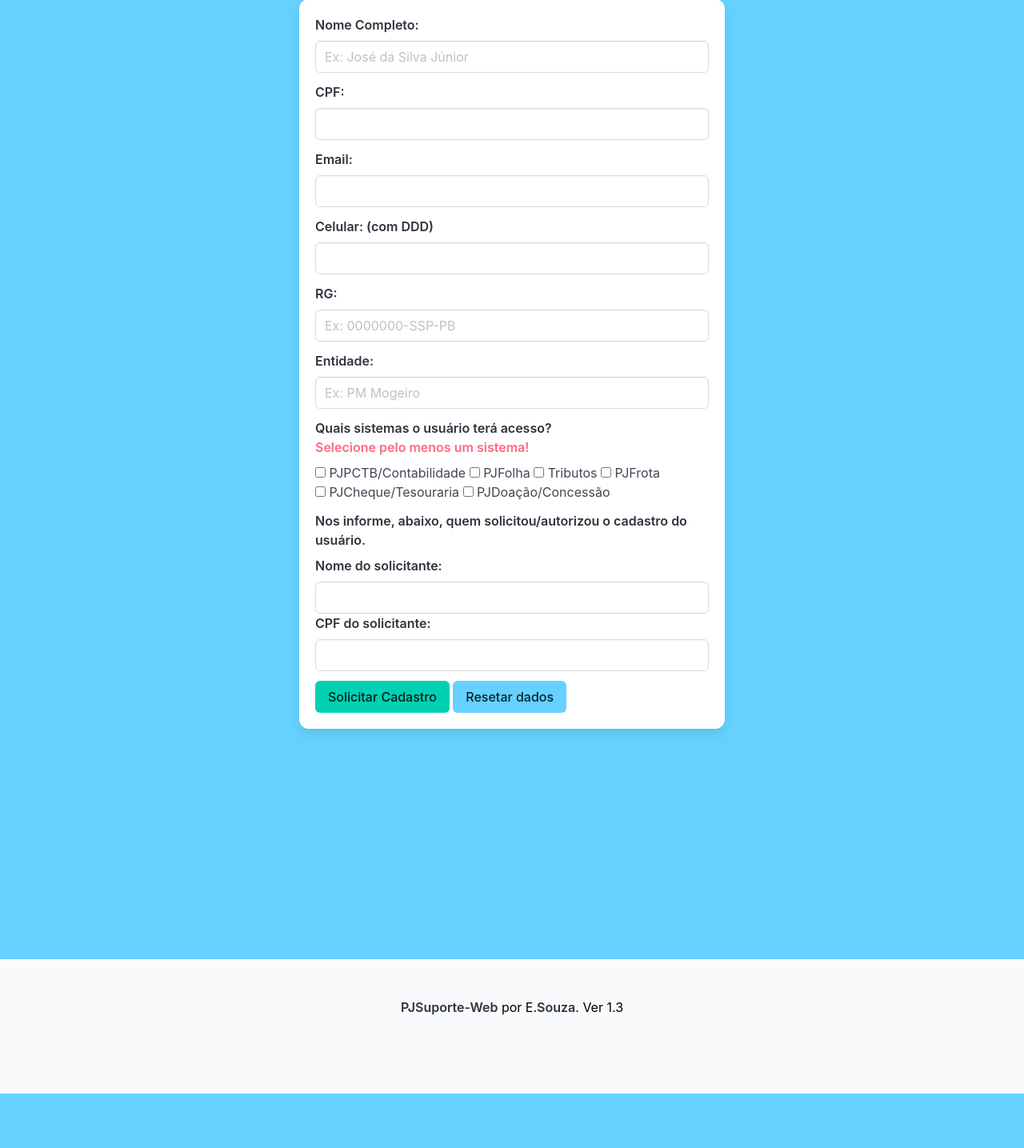
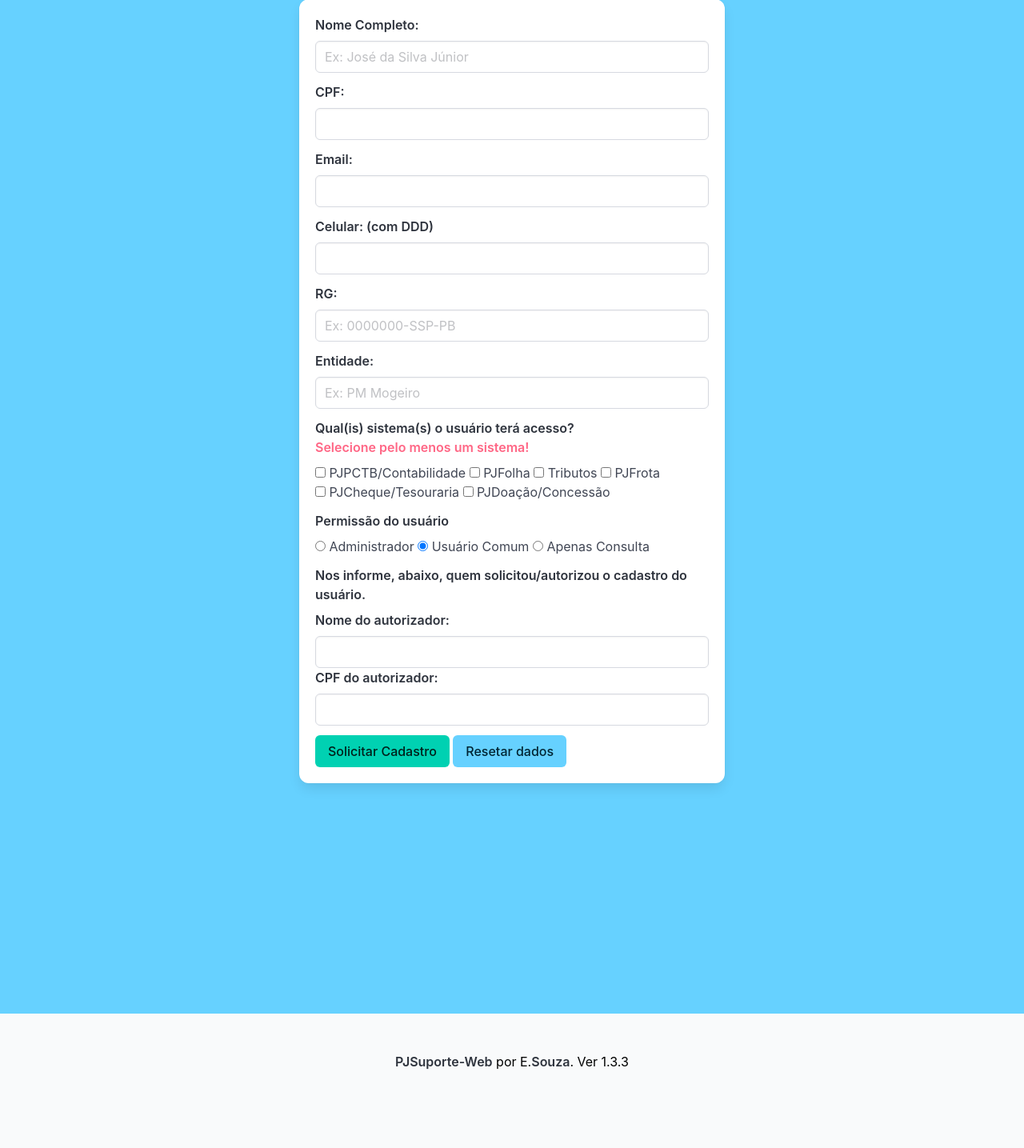
Before and after one commit to es99/pjsuporte, a Flask app: page /solicita_cadastro in a window 1280 px wide. Shown: the part 477-1912 px from the top of the page at 80% size. Before the commit the page ends 1844 px from the top, so only its background shows below. Run offline with Flask 2, Linux system fonts and the light colour scheme; some libraries are stand-ins or nearby versions.

Commit message:
alterado formulário de solicitacao de cadastro para permitir escolher a permissao do usuario

```diff
--- a/infopublic_usuarios/blueprints/main/main_views.py
+++ b/infopublic_usuarios/blueprints/main/main_views.py
@@ -84,11 +84,12 @@ def cadastro():
         cpf_solicitante = request.form['cpf_solicitante']
         senha_ts = request.form['senha_ts']
         senha_sistema = request.form['senha_sistema']
+        permissao = request.form['permissao']
         data_cadastro = data
         usuario = dict(cpf=cpf, nome=nome, email=email, tel=tel, nome_solicitante=nome_solicitante,
                         rg=rg, senha_ts=senha_ts, senha_sistema=senha_sistema, cpf_solicitante=cpf_solicitante,
                             data_cadastro=data_cadastro, entidade=entidade,
-                            sistema=sistema)
+                            sistema=sistema, permissao=permissao)
         try:
             table.put_item(Item=usuario)
             flash(f"Usuário {nome}-{cpf} cadastrado com sucesso")
--- a/infopublic_usuarios/blueprints/solicitacao_cadastro/views.py
+++ b/infopublic_usuarios/blueprints/solicitacao_cadastro/views.py
@@ -27,9 +27,10 @@ def sol_cadastro():
         sistema_string = ';'.join(sistema) #transforma a lista que está contida na variavel sistema em uma única string antes de passar para o banco
         nome_solicitante = request.form['nome_solicitante']
         cpf_solicitante = trata_cpf(request.form['cpf_solicitante'])
+        permissao = request.form['permissao']
         solicitacao = Cadastros(nome=nome, cpf=cpf, tel=tel, email=email, data=data,
                                 rg=rg, entidade=entidade, sistema=sistema_string, nome_solicitante=nome_solicitante,
-                                cpf_solicitante=cpf_solicitante)
+                                cpf_solicitante=cpf_solicitante, permissao=permissao)
         db.session.add(solicitacao)
         db.session.commit()
         flash(f"A solicitação de cadastro foi enviada com sucesso, pedimos que aguarde o email com as credenciais")
--- a/infopublic_usuarios/extensions/db/__init__.py
+++ b/infopublic_usuarios/extensions/db/__init__.py
@@ -22,6 +22,7 @@ class Cadastros(db.Model):
     sistema = db.Column(db.String(64), unique=False, index=True, nullable=False)
     nome_solicitante = db.Column(db.String(120), unique=False, index=True, nullable=False)
     cpf_solicitante = db.Column(db.String(120), unique=False, index=True, nullable=False)
+    permissao = db.Column(db.String(64), unique=False, index=True, nullable=False)
     data = db.Column(db.DateTime)
 
     def __repr__(self):
--- a/infopublic_usuarios/templates/base.html
+++ b/infopublic_usuarios/templates/base.html
@@ -72,7 +72,7 @@
       <div class="footer">
         <div class="container has-text-centered">
           <p style="color: black;">
-            <strong>PJSuporte-Web</strong> por E.<strong>Souza</strong>. Ver 1.3<br>
+            <strong>PJSuporte-Web</strong> por E.<strong>Souza</strong>. Ver 1.3.3<br>
           </p>
         </div>
       </div>
--- a/infopublic_usuarios/templates/novos_cadastros/sol_cadastro.html
+++ b/infopublic_usuarios/templates/novos_cadastros/sol_cadastro.html
@@ -81,7 +81,7 @@
             </div>
 
             <div class="field">
-                <label class="label">Quais sistemas o usuário terá acesso?
+                <label class="label">Qual(is) sistema(s) o usuário terá acesso?
                     <br><span class="has-text-danger">Selecione pelo menos um sistema!</span></br>
                 </label>
                 <div class="control">
@@ -120,15 +120,33 @@
             </div>
 
             <div class="field">
+                <label class="label">Permissão do usuário</label>
+                <div class="control">
+                    <label class="radio">
+                        <input type="radio" name="permissao" value="Administrador">
+                        Administrador
+                    </label>
+                    <label class="radio">
+                        <input type="radio" name="permissao" value="Comum" checked>
+                        Usuário Comum
+                    </label>
+                    <label class="radio">
+                        <input type="radio" name="permissao" value="Consulta">
+                        Apenas Consulta
+                    </label>
+                </div>
+            </div>
+
+            <div class="field">
                 <label class="label">
                     Nos informe, abaixo, quem solicitou/autorizou o cadastro do usuário.
                 </label>
-                <label class="label" for="nome_solicitante">Nome do solicitante:</label>
+                <label class="label" for="nome_solicitante">Nome do autorizador:</label>
                 <div class="control">
                     <input class="input" value="{{ request.form['nome_solicitante'] }}"
                     name="nome_solicitante" type="text" required>
                 </div>
-                <label class="label" for="cpf_solicitante">CPF do solicitante:</label>
+                <label class="label" for="cpf_solicitante">CPF do autorizador:</label>
                 <div class="control">
                     <input class="input" value="{{ request.form['cpf_solicitante'] }}"
                     name="cpf_solicitante" type="text" required>
--- a/infopublic_usuarios/templates/usuario.html
+++ b/infopublic_usuarios/templates/usuario.html
@@ -11,7 +11,10 @@
               <p class="subtitle" style="color: black;">
                 login: infopublicpb\{{ item['cpf'] }}<br>
                 senha TS: {{ item['senha_ts'] }} <br>
-                senha do sistema: {{ item['senha_sistema'] }}
+                senha do sistema: {{ item['senha_sistema'] }}<br>
+                {% if item['permissao'] %}
+                  Permissão: {{ item['permissao'] }}
+                {% endif %}
               </p>
               <p class="subtitle" style="color: gray;">
                 {% if item['entidade'] %} {{ item['entidade'] }} - {% endif %}
```
Also changed, not shown: infopublic_usuarios/templates/cadastro.html (+23 -0 lines), migrations/versions/fde15ff0d4d0_.py (added, +30 -0 lines).
